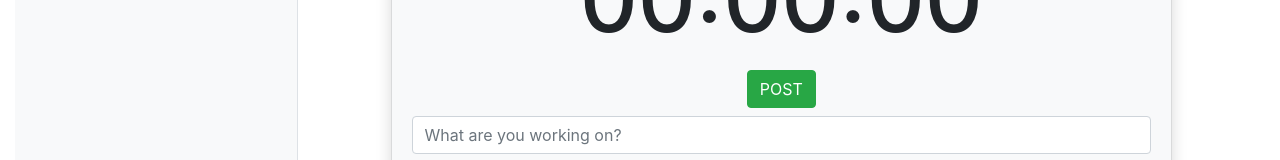
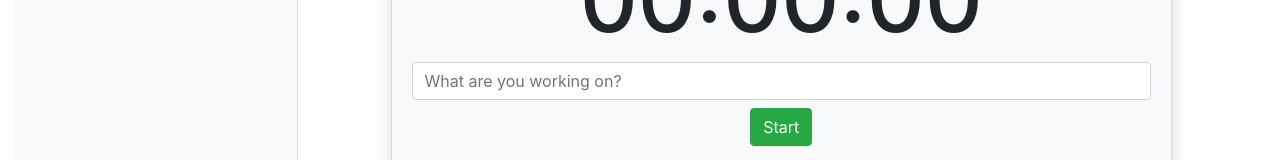
Before and after one commit to jamzhong15/focus-app, a React (Create React App) app in the folder client/: page / in a window 1280 px wide. Shown: the part 228-388 px from the top of the page. Built offline with nearby package versions, Linux system fonts and the light colour scheme; no server answers.

Commit message:
implement post request to backend

```diff
--- a/client/src/components/timer.jsx
+++ b/client/src/components/timer.jsx
@@ -1,6 +1,9 @@
 import React, { Component } from "react";
 import TimerDisplay from "./timerDisplay";
 import TaskTable from "./taskTable";
+
+// Todo:
+// tasks state out of sync, needs to be fixed
 
 class Timer extends Component {
   state = {
@@ -11,13 +14,27 @@ class Timer extends Component {
 
   handleFormSubmit = (data) => {
     let tasks = [...this.state.tasks];
-    tasks.push({
+    tasks.unshift({
       title: this.state.title,
       duration: data.elapsed,
       startDate: data.startDate,
     });
+    console.log(tasks);
+    this.setState({ title: "", duration: 0, tasks });
+    this.postSubmission();
+  };
 
-    this.setState({ title: "", duration: 0, tasks });
+  postSubmission = async () => {
+    const response = await fetch("http://localhost:5000/addTask", {
+      method: "POST",
+      headers: { "Content-Type": "application/json" },
+      body: JSON.stringify(this.state.tasks),
+    });
+
+    if (response.ok) {
+      const data = await response.json();
+      console.log(JSON.stringify(data));
+    }
   };
 
   handleInputChange = (e) => {
--- a/client/src/components/timerDisplay.jsx
+++ b/client/src/components/timerDisplay.jsx
@@ -37,19 +37,6 @@ class TimerDisplay extends Component {
     this.props.handleFormSubmit(data);
   };
 
-  postSubmission = async () => {
-    const response = await fetch("http://localhost:5000/addTask", {
-      method: "POST",
-      headers: { "Content-Type": "application/json" },
-      body: JSON.stringify({ title: "hello" }),
-    });
-
-    if (response.ok) {
-      const data = await response.text();
-      console.log(data);
-    }
-  };
-
   formatTime() {
     const { currentTime } = this.state;
     let seconds = ("0" + (Math.floor(currentTime / 1000) % 60)).slice(-2);
@@ -75,12 +62,6 @@ class TimerDisplay extends Component {
                 {hours}:{minutes}:{seconds}
               </h1>
             </div>
-            <button
-              className="btn btn-success m-2"
-              onClick={this.postSubmission}
-            >
-              POST
-            </button>
             <form>
               <input
                 className="form-control"
```
Also changed, not shown: 1 other file (tests, documents, lock files or other folders).
